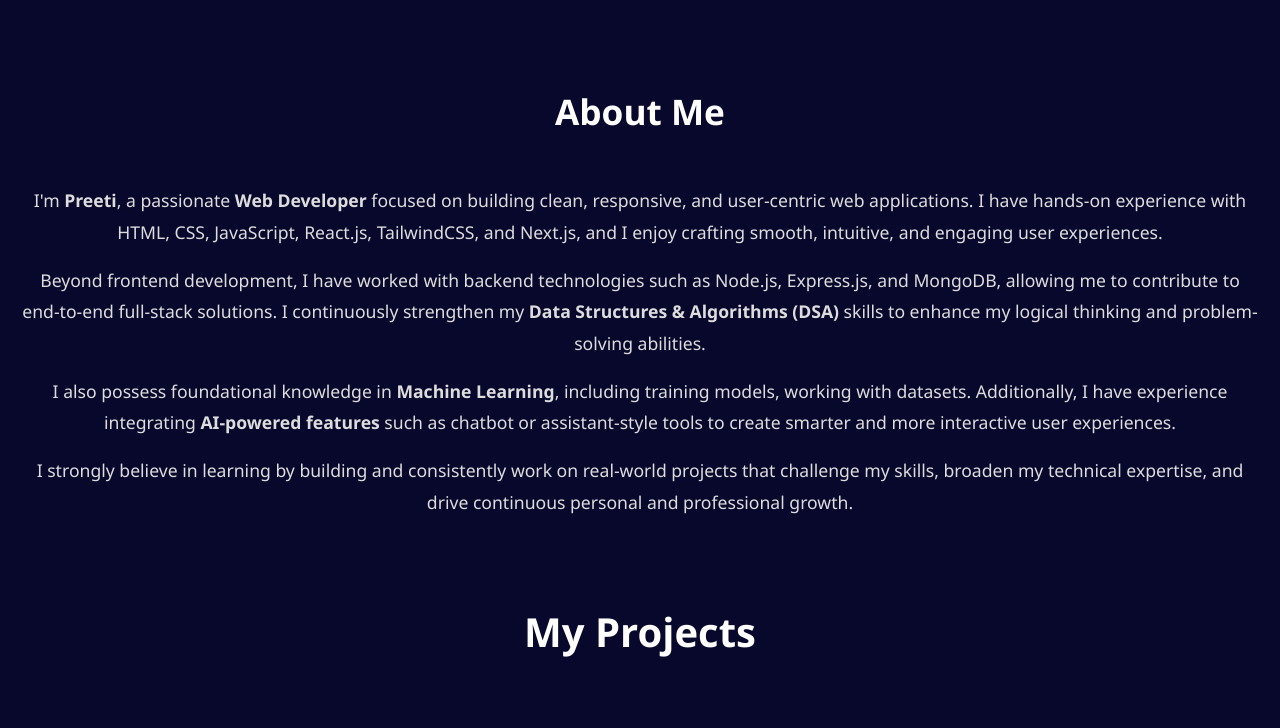
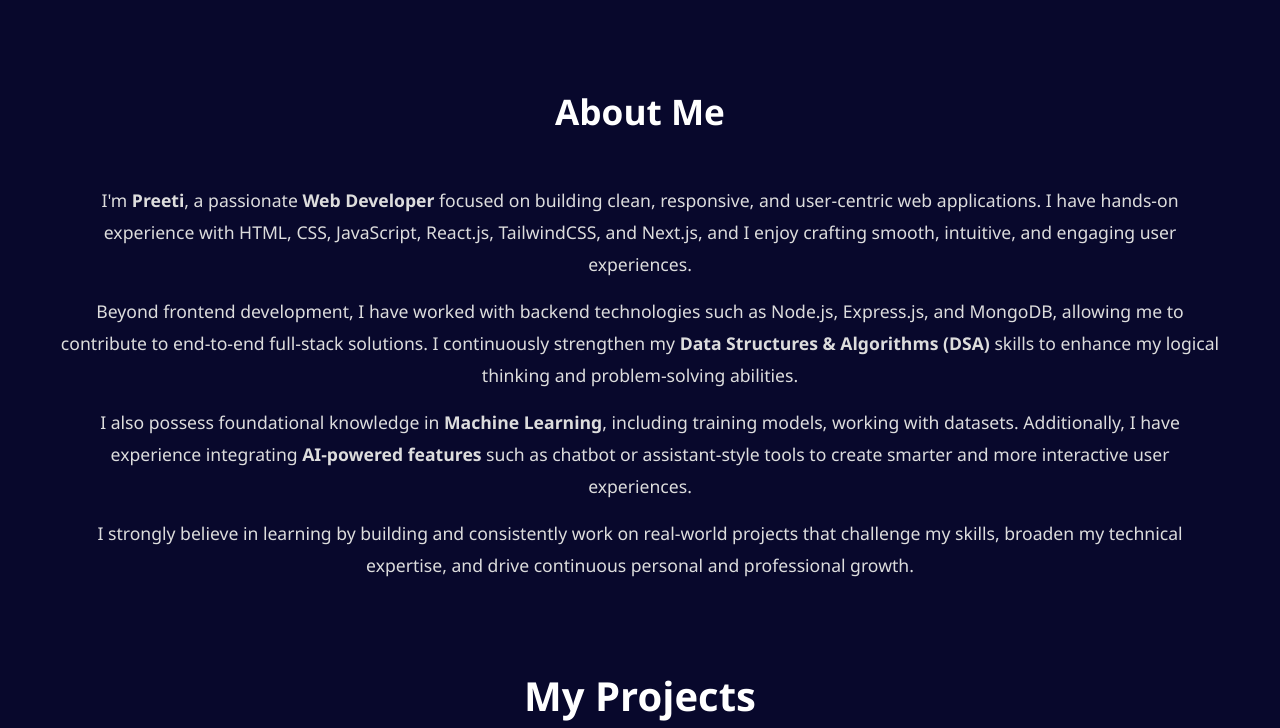
Before and after one commit to preetikumari15/Portfolio, a plain HTML site: page index.html in a window 1280 px wide. Shown: the part 753-1481 px from the top of the page. Drawn offline with Linux system fonts and the light colour scheme.

Commit message:
width fixed

```diff
--- a/style.css
+++ b/style.css
@@ -126,7 +126,7 @@ nav a:hover {
 }
 
 .about {
-  max-width: 1500px;
+  max-width: 1200px;
   margin: 10px auto;
   padding: 0 20px;
   text-align: center;
```
